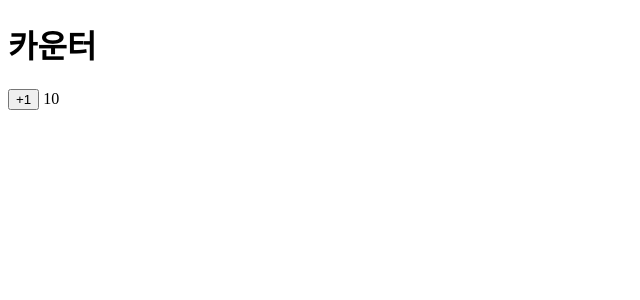
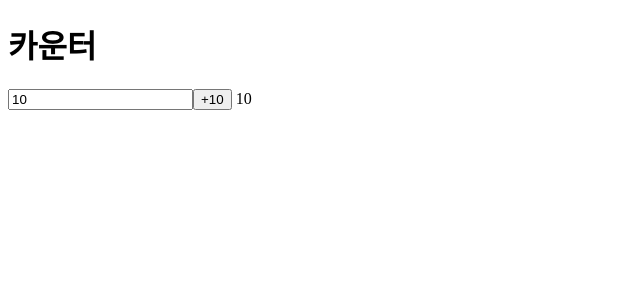
Before and after one commit to egoingsb/lg-20250918-2, a React (Vite) app: page / in a window 1280 px wide. Shown: the top 300 px of the page, without its empty margins (0-640 px from the left). Built offline with nearby package versions, Linux system fonts and the light colour scheme.

Commit message:
input 태그와 같이 값의 표시와 변경이 모두 들어있는 컴포넌트는  onChange를 이용해서 변경된 값을 value로 주입하는 작업이 필요하다.

```diff
--- a/src/App.tsx
+++ b/src/App.tsx
@@ -6,11 +6,16 @@ type CounterProps = {
 };
 function Counter({ title, initValue }: CounterProps) {
     const [countValue, countChange] = useState(initValue);
-    const up = () => countChange(countValue + 1);
+    const [step, setStep] = useState(10);
+    const up = () => countChange(countValue + step);
+    const changeHandler = (evt: React.ChangeEvent<HTMLInputElement>) => {
+        setStep(Number(evt.target.value));
+    };
     return (
         <>
             <h1>{title}</h1>
-            <button onClick={up}>+1</button> {countValue}
+            <input type="number" value={step} onChange={changeHandler} />
+            <button onClick={up}>+{step}</button> {countValue}
         </>
     );
 }
```
